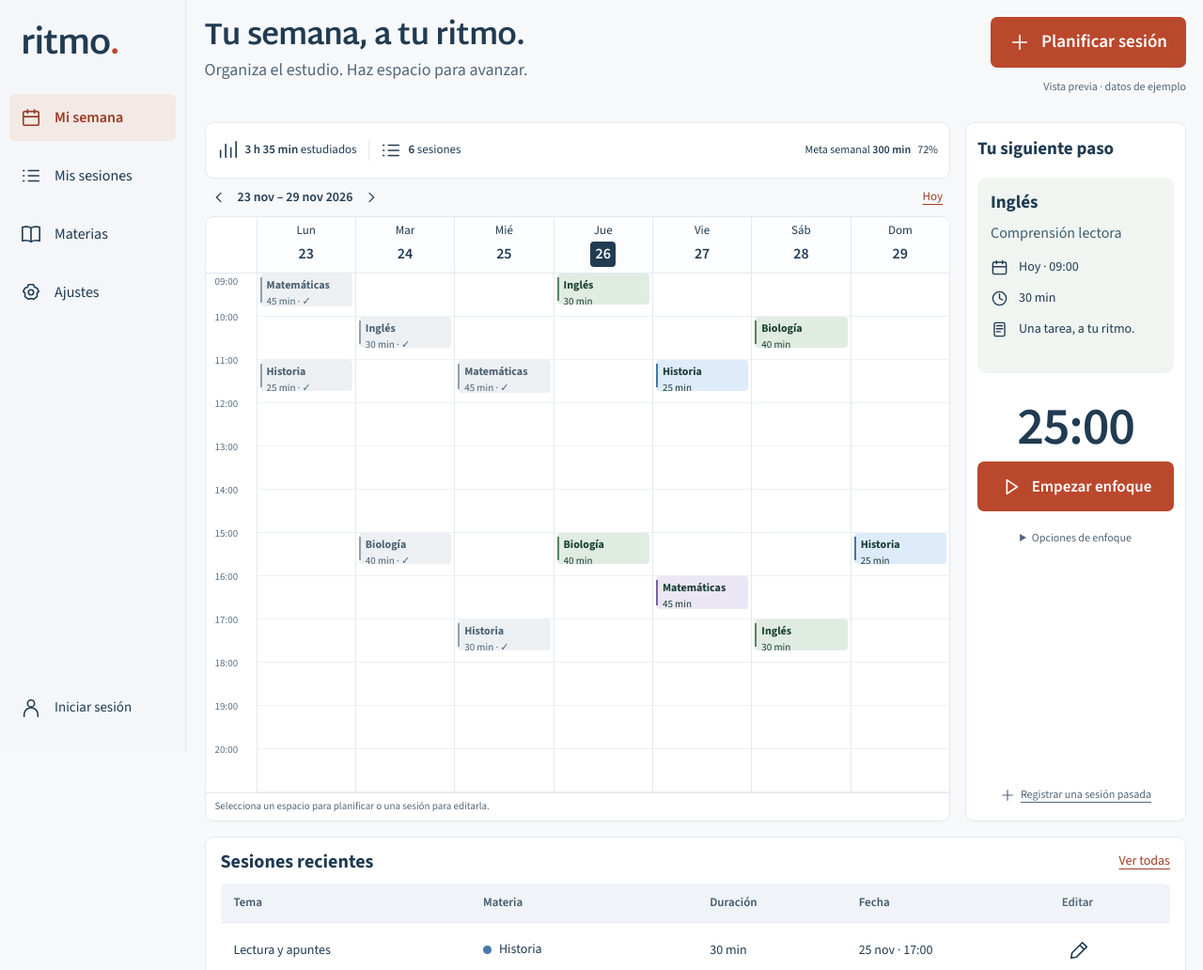
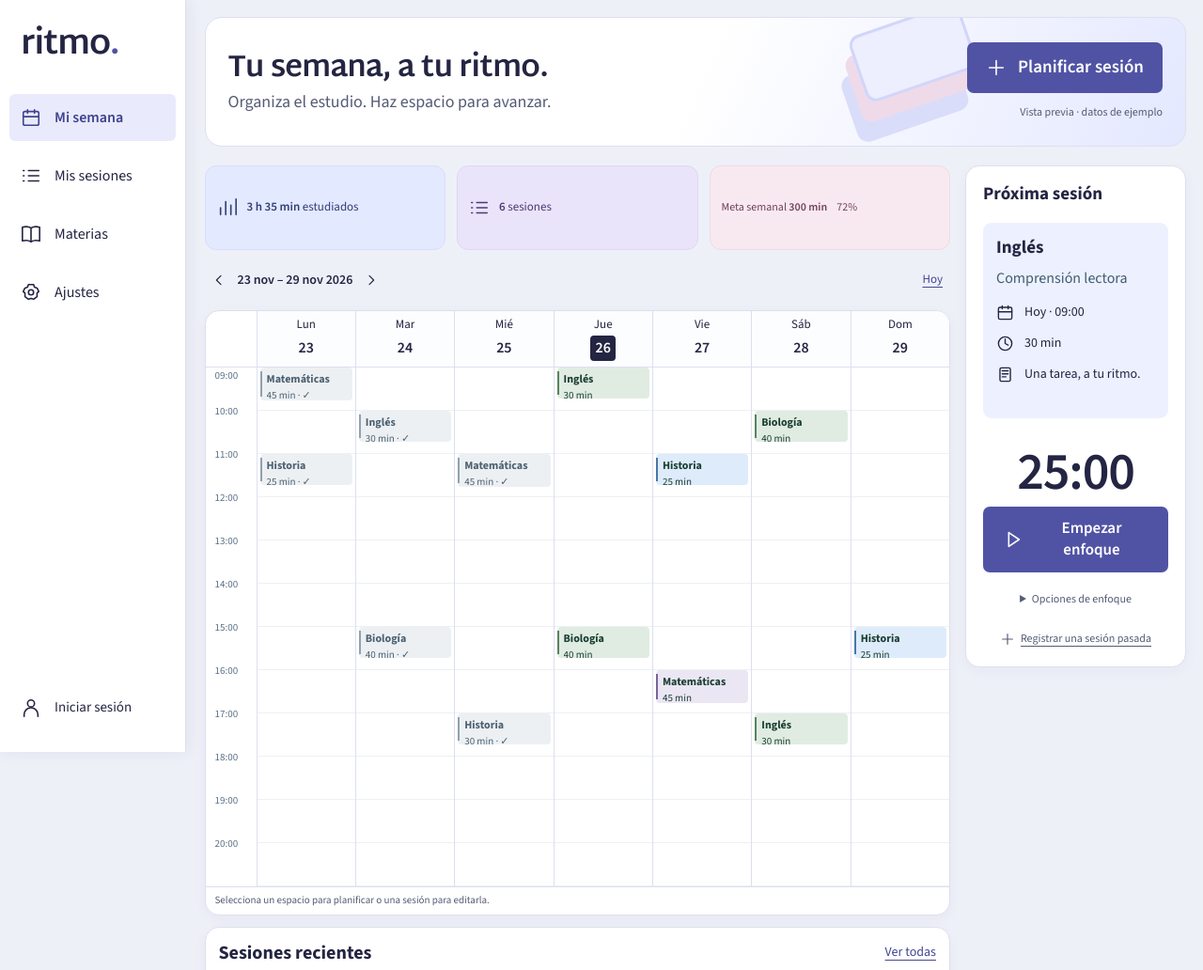
Before and after one commit to NayeliSantos19/ritmo-study-app, a website with bundled scripts: page public/index.html in a window 1280 px wide. Shown: the top 1032 px of the page at 94% size. Built offline with nearby package versions, Linux system fonts and the light colour scheme; files whose address does not match are found by name.

Commit message:
Rediseña el panel semanal de Ritmo con una paleta lavanda

```diff
--- a/public/index.html
+++ b/public/index.html
@@ -23,7 +23,7 @@
     <meta property="og:image:height" content="630" />
     <meta property="og:image:alt" content="Ritmo: tu semana de estudio, a tu ritmo" />
     <meta name="twitter:card" content="summary_large_image" />
-    <meta name="theme-color" content="#f7f8fa" />
+    <meta name="theme-color" content="#eef0f8" />
     <link rel="icon" href="/assets/favicon.svg" type="image/svg+xml" />
     <link
       rel="preload"
@@ -71,6 +71,7 @@
     </aside>
     <main id="contenido" tabindex="-1">
       <header class="page-header">
+        <div class="study-motif" aria-hidden="true"><span></span></div>
         <div>
           <h1 id="page-title">Tu semana, a tu ritmo.</h1>
           <p id="page-description">Organiza el estudio. Haz espacio para avanzar.</p>
@@ -139,9 +140,18 @@
                 Selecciona un espacio para planificar o una sesión para editarla.
               </p>
             </section>
+            <section class="recent-section" aria-labelledby="recent-heading">
+              <div class="section-heading">
+                <h2 id="recent-heading">Sesiones recientes</h2>
+                <a href="#sesiones">Ver todas</a>
+              </div>
+              <div id="recent-sessions" class="table-scroll">
+                <p class="empty">Aquí aparecerá lo que vayas aprendiendo.</p>
+              </div>
+            </section>
           </div>
           <section class="focus-panel" aria-labelledby="focus-heading">
-            <h2 id="focus-heading">Tu siguiente paso</h2>
+            <h2 id="focus-heading">Próxima sesión</h2>
             <div id="next-session" class="next-session">
               <h3>Un espacio para aprender</h3>
               <p>Planifica tu próxima sesión y empieza con una sola tarea.</p>
@@ -171,15 +181,6 @@
             </button>
           </section>
         </div>
-        <section class="recent-section" aria-labelledby="recent-heading">
-          <div class="section-heading">
-            <h2 id="recent-heading">Sesiones recientes</h2>
-            <a href="#sesiones">Ver todas</a>
-          </div>
-          <div id="recent-sessions" class="table-scroll">
-            <p class="empty">Aquí aparecerá lo que vayas aprendiendo.</p>
-          </div>
-        </section>
       </section>
       <section id="view-sesiones" class="view" hidden>
         <div class="section-heading">
--- a/public/styles.css
+++ b/public/styles.css
@@ -11,13 +11,13 @@
   font-display: swap;
 }
 :root {
-  --bg: #f7f8fa;
+  --bg: #eef0f8;
   --surface: #fff;
-  --ink: #203b52;
-  --muted: #52667b;
-  --line: #e3e9ef;
-  --accent: #ba482c;
-  --accent-hover: #9d3820;
+  --ink: #242542;
+  --muted: #545b75;
+  --line: #dddff0;
+  --accent: #5053a4;
+  --accent-hover: #3f438e;
   --sage: #e1ece3;
   --blue: #e1edfb;
   --peach: #f6e7d9;
@@ -44,7 +44,7 @@ body {
 }
 ::selection {
   background: #f0ccb9;
-  color: #203b52;
+  color: #242542;
 }
 button,
 input,
@@ -80,7 +80,7 @@ input:focus-visible,
 textarea:focus-visible,
 select:focus-visible,
 [tabindex]:focus-visible {
-  outline: 3px solid #336e9d;
+  outline: 3px solid #5053a4;
   outline-offset: 4px;
 }
 button {
@@ -153,7 +153,7 @@ svg.icon {
   flex-direction: column;
   border-right: 1px solid var(--line);
   z-index: 5;
-  background: #f4f6f9;
+  background: #fff;
 }
 .brand {
   font-family:
@@ -189,8 +189,8 @@ nav a:hover,
   background: #e9edf2;
 }
 nav a[aria-current='page'] {
-  background: #f3e9e5;
-  color: #973c27;
+  background: #e9eafb;
+  color: #3f438e;
   font-weight: 600;
 }
 .account-button {
@@ -271,7 +271,7 @@ main {
   border: 0;
   background: none;
   padding: 8px;
-  color: #9d3f28;
+  color: #444795;
   min-height: 40px;
   text-decoration: underline;
   text-underline-offset: 4px;
@@ -356,11 +356,11 @@ progress::-webkit-progress-bar {
   background: #e9edf1;
 }
 progress::-webkit-progress-value {
-  background: #729c77;
+  background: #6268b8;
   border-radius: 8px;
 }
 progress::-moz-progress-bar {
-  background: #729c77;
+  background: #6268b8;
   border-radius: 8px;
 }
 .week-toolbar {
@@ -505,7 +505,7 @@ progress::-moz-progress-bar {
   background: var(--event-color, #598361);
 }
 .event:hover {
-  box-shadow: 0 4px 12px #203b5220;
+  box-shadow: 0 4px 12px #24254220;
   z-index: 2;
 }
 .event strong,
@@ -547,7 +547,7 @@ progress::-moz-progress-bar {
   font-size: 21px;
 }
 .next-session {
-  background: #f0f5f1;
+  background: #edf0ff;
   padding: 18px;
   border-radius: 9px;
   min-height: 208px;
@@ -658,7 +658,7 @@ progress::-moz-progress-bar {
 }
 .section-heading > a {
   font-size: 14px;
-  color: #9d3f28;
+  color: #444795;
 }
 .table-scroll {
   overflow-x: auto;
@@ -705,7 +705,7 @@ td:first-child {
   width: 9px;
   height: 9px;
   border-radius: 50%;
-  background: var(--event-color, #729c77);
+  background: var(--event-color, #6268b8);
 }
 .empty {
   text-align: center;
@@ -792,7 +792,7 @@ td:first-child {
   width: 100%;
 }
 .file-label:focus-within {
-  outline: 3px solid #336e9d;
+  outline: 3px solid #5053a4;
   outline-offset: 4px;
 }
 .muted {
@@ -820,7 +820,7 @@ dialog {
   box-shadow: 0 22px 80px #10263f40;
 }
 dialog::backdrop {
-  background: #203b5266;
+  background: #24254266;
 }
 dialog .section-heading {
   margin-bottom: 18px;
@@ -1336,7 +1336,7 @@ textarea {
 @media (min-width: 1301px) {
   .header-actions .primary {
     min-width: 229px;
-    background: #c45134;
+    background: #5053a4;
     font-size: 20px;
   }
   .header-actions {
@@ -1357,7 +1357,7 @@ textarea {
     display: none;
   }
   .timer-block > .primary {
-    background: #c45134;
+    background: #5053a4;
     font-size: 20px;
   }
   .timer-block .durations,
@@ -1427,7 +1427,7 @@ textarea {
   display: block;
 }
 .timer-options summary:focus-visible {
-  outline: 3px solid #336e9d;
+  outline: 3px solid #5053a4;
   outline-offset: 2px;
 }
 .immersive .timer-options {
@@ -1467,3 +1467,155 @@ textarea {
     --hour: min(46px, 2.9948vw);
   }
 }
+
+
+/* Dashboard */
+.sidebar {
+  box-shadow: 2px 0 16px #272d5712;
+}
+.page-header {
+  position: relative;
+  isolation: isolate;
+  align-items: center;
+  min-height: 138px;
+  margin-bottom: 20px;
+  padding: 24px;
+  overflow: hidden;
+  background: linear-gradient(115deg, #fff 50%, #e4e8ff);
+  border: 1px solid var(--line);
+  border-radius: 18px;
+}
+.study-motif {
+  position: absolute;
+  z-index: -1;
+  top: -36px;
+  right: 21%;
+  width: 150px;
+  height: 176px;
+  transform: rotate(-19deg);
+  pointer-events: none;
+}
+.study-motif::before,
+.study-motif::after,
+.study-motif span {
+  position: absolute;
+  width: 124px;
+  height: 74px;
+  border-radius: 12px;
+  content: '';
+}
+.study-motif::before {
+  top: 76px;
+  left: 0;
+  background: #d9ddf9;
+}
+.study-motif::after {
+  top: 57px;
+  left: 11px;
+  background: #efdaea;
+}
+.study-motif span {
+  z-index: 1;
+  top: 38px;
+  left: 22px;
+  background: #edeefe;
+  border: 3px solid #d1d6fa;
+}
+.week-column {
+  display: grid;
+  grid-template-columns: minmax(0, 1fr);
+  gap: 12px;
+}
+.summary {
+  display: grid;
+  grid-template-columns: repeat(3, minmax(0, 1fr));
+  gap: 12px;
+  height: auto;
+  padding: 0;
+  border: 0;
+  border-radius: 0;
+  background: transparent;
+}
+.summary > div,
+.summary > div + div,
+.summary-goal {
+  display: flex;
+  flex-wrap: wrap;
+  align-content: center;
+  justify-content: flex-start;
+  gap: 6px 10px;
+  width: 100%;
+  min-height: 90px;
+  padding: 12px;
+  white-space: normal;
+  border: 1px solid #d7def8;
+  border-radius: 12px;
+  background: #e3e9ff;
+  color: #303e76;
+}
+.summary > div + div {
+  background: #eae4fa;
+  border-color: #e0d7f6;
+  color: #4e3975;
+}
+.summary-goal {
+  margin: 0;
+  background: #f8e9f0;
+  border-color: #efdbe5;
+  color: #70425c;
+  text-align: left;
+}
+.summary progress {
+  flex: 1 1 36%;
+  min-width: 36px;
+}
+.week-toolbar {
+  margin: 0;
+  padding: 6px 0;
+}
+.calendar,
+.focus-panel,
+.recent-section {
+  border-radius: 15px;
+  box-shadow: 0 4px 14px #292d5e0a;
+}
+.focus-panel {
+  align-self: start;
+  padding: 18px;
+}
+.recent-section {
+  background: var(--surface);
+  margin-top: 0;
+  padding: 14px;
+}
+@media (max-width: 1000px) {
+  .study-motif {
+    right: 30%;
+    opacity: 0.5;
+  }
+}
+@media (max-width: 700px) {
+  .page-header {
+    min-height: 0;
+    padding: 18px;
+  }
+  .study-motif {
+    right: -40px;
+    opacity: 0.3;
+  }
+  .summary {
+    grid-template-columns: repeat(2, minmax(0, 1fr));
+    gap: 8px;
+  }
+  .summary-goal {
+    grid-column: 1 / -1;
+    min-height: 55px;
+  }
+  .summary > div,
+  .summary > div + div {
+    min-height: 63px;
+  }
+  .recent-section {
+    padding: 10px;
+  }
+}
```
